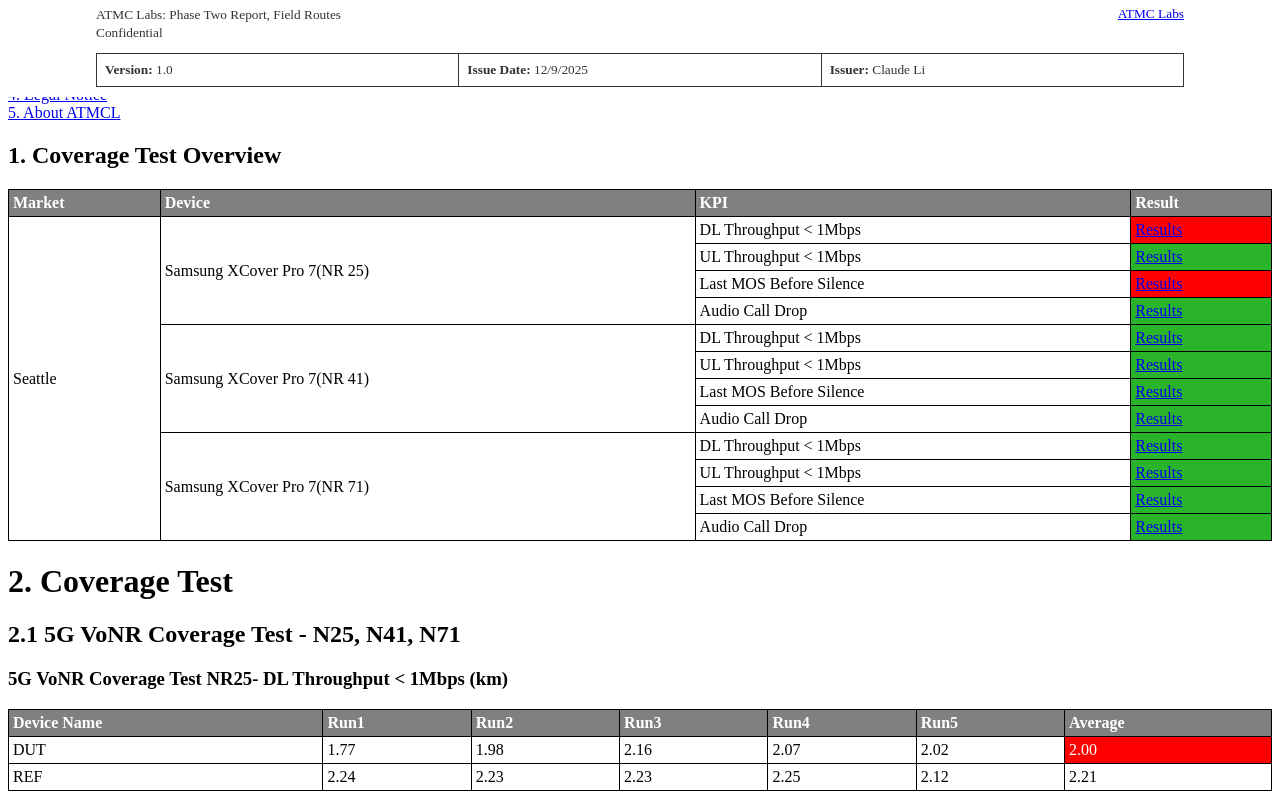
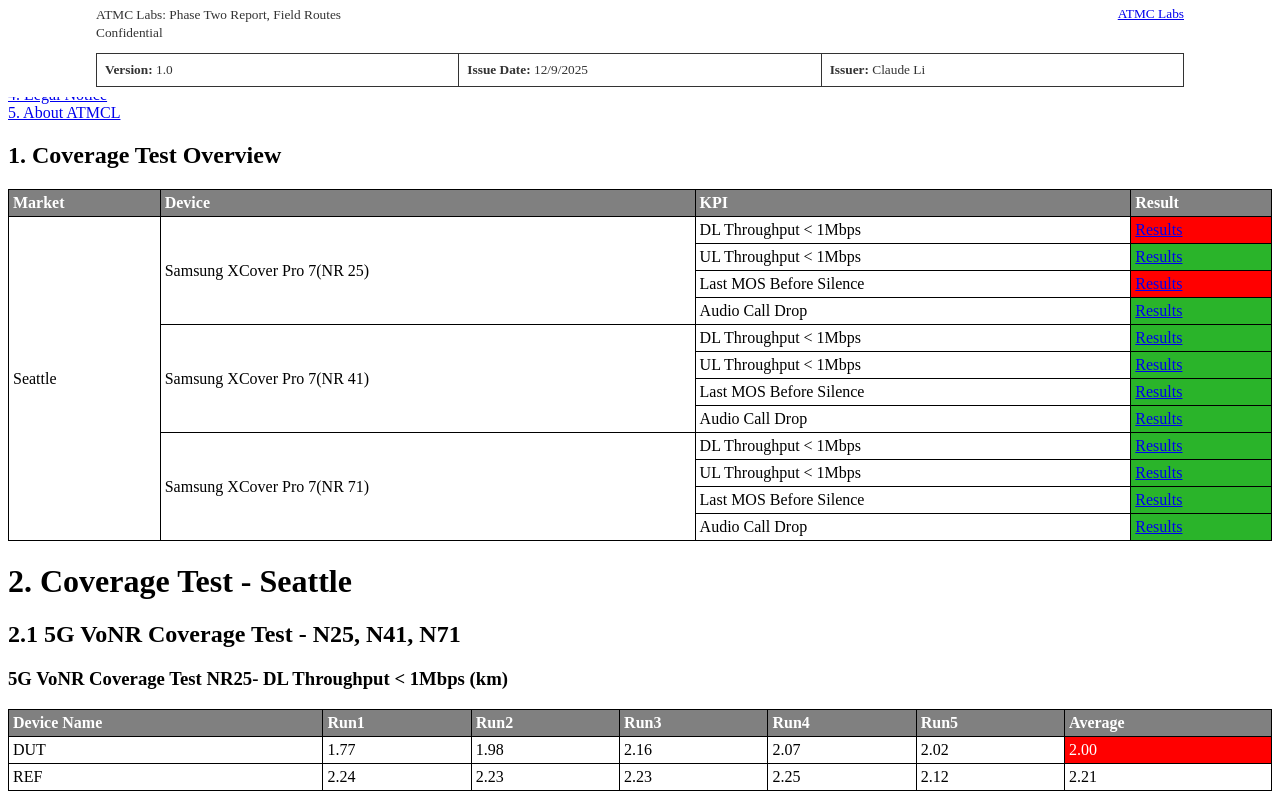
Before and after one commit to LiJieSu0/Fit4Launch_Report, a React (Create React App) app in the folder report-generator-app/: page / in a window 1280 px wide. Shown: the part 703-1500 px from the top of the page. Built offline with nearby package versions, Linux system fonts and the light colour scheme; what chartjs-plugin-datalabels would draw is missing.

Commit message:
add seattle market to coverage

```diff
--- a/report-generator-app/src/ReportDetails/CoveragePerformance/CoverageDetails.js
+++ b/report-generator-app/src/ReportDetails/CoveragePerformance/CoverageDetails.js
@@ -72,7 +72,7 @@
   return (
     <div>
         <div className='page-content'>
-        <h1>2. Coverage Test</h1>
+        <h1>2. Coverage Test - Seattle</h1>
         <h2>2.1 5G VoNR Coverage Test - N25, N41, N71</h2>
         <div id='2.1DL'></div>
         {/* ------NR25 */}
```
